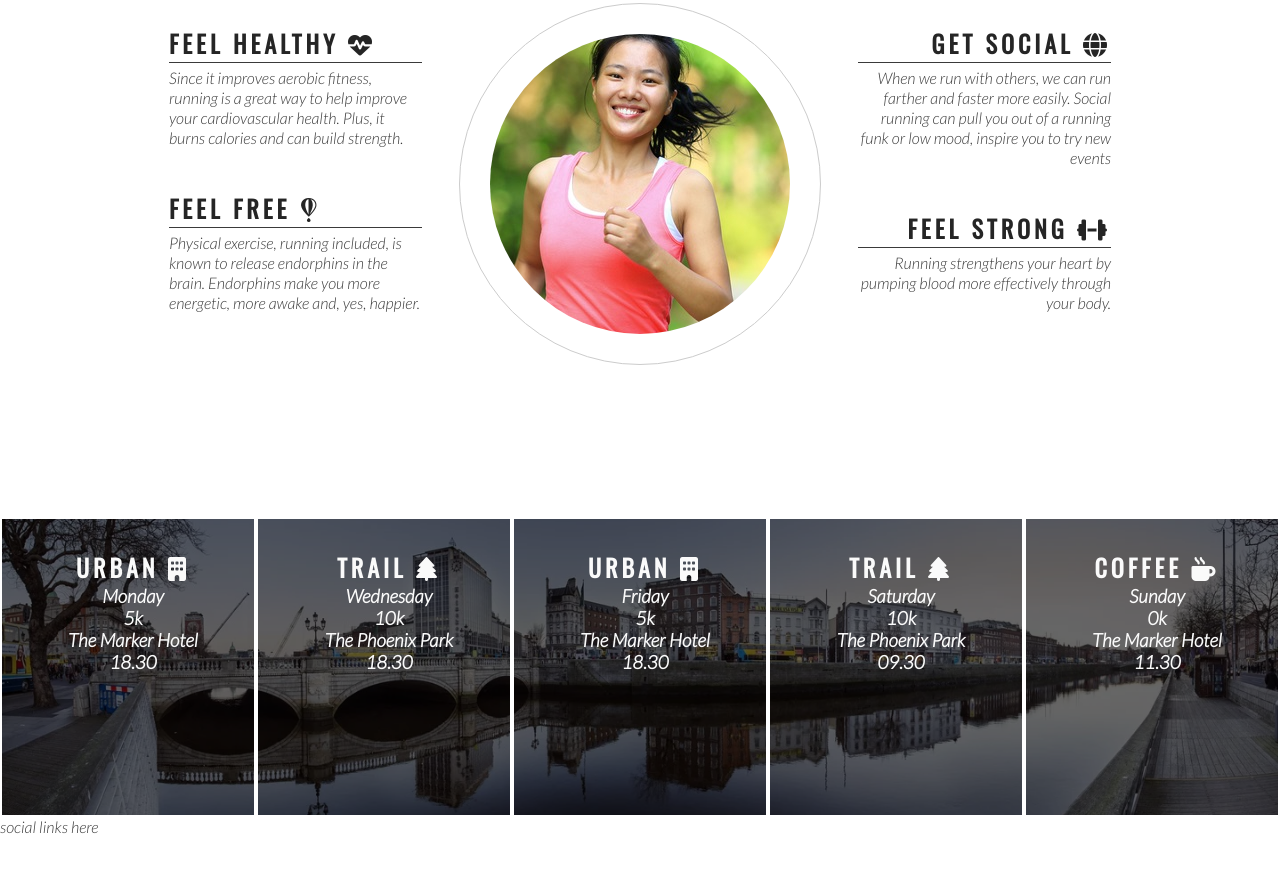
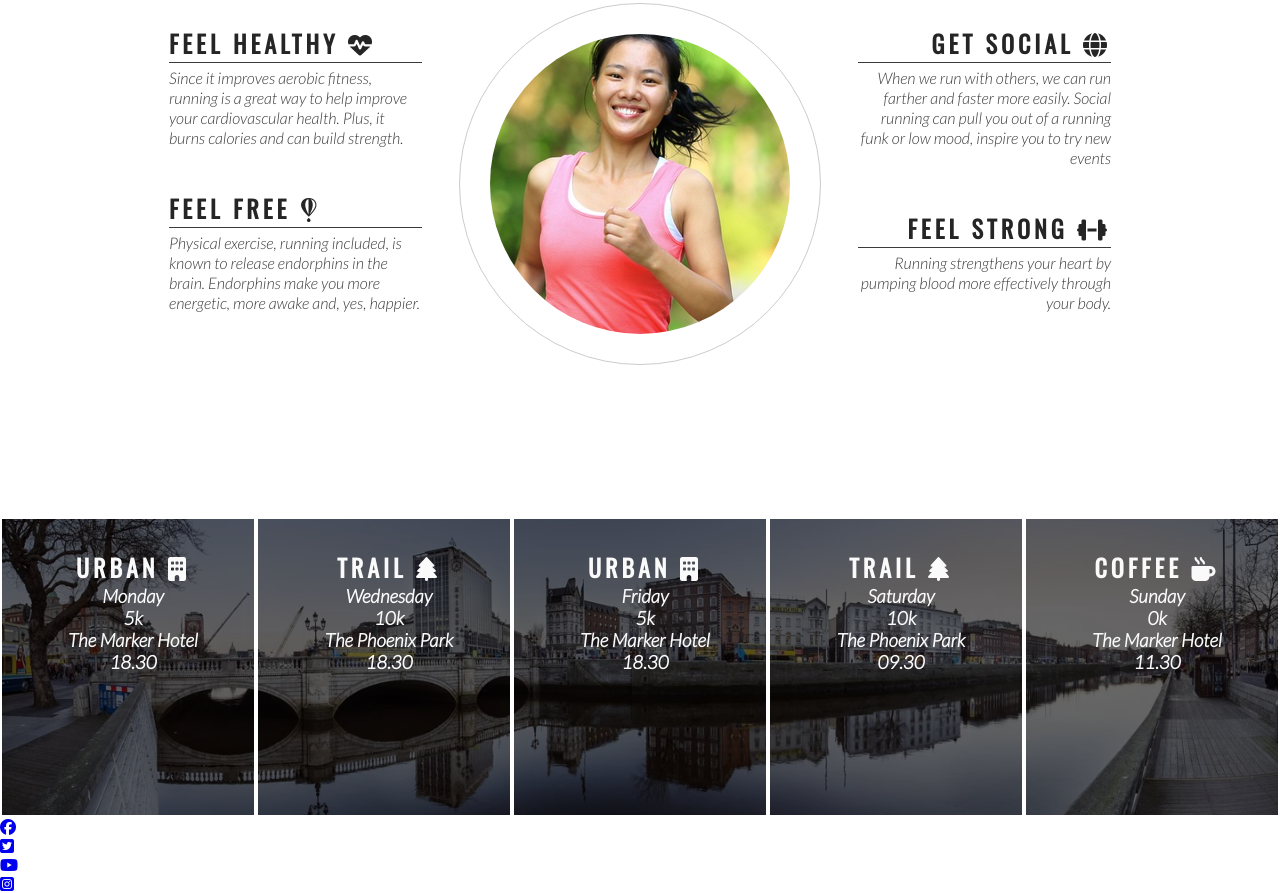
Before and after one commit to PaulR1209/love-running, a plain HTML site: page index.html in a window 1280 px wide. Shown: the part 778-1671 px from the top of the page. Before the commit the page ends 1614 px from the top, so only its background shows below. Drawn offline with nearby package versions, Linux system fonts and the light colour scheme.

Commit message:
add social media icons to footer

```diff
--- a/index.html
+++ b/index.html
@@ -121,7 +121,24 @@
         </div>
     </section>
     <footer>
-        social links here
+        <ul>
+            <li>
+                <a href="https://facebook.com" target="_blank" rel="noopener"
+                aria-label="Visit our Facebook page (opens in a new tab)"><i class="fa-brands fa-facebook"></i></a>
+            </li>
+            <li>
+                <a href="https://twitter.com" target="_blank" rel="noopener"
+                    aria-label="Visit our Twitter page (opens in a new tab)"><i class="fa-brands fa-square-twitter"></i></a>
+            </li>
+            <li>
+                <a href="https://youtube.com" target="_blank" rel="noopener"
+                    aria-label="Visit our YouTube page (opens in a new tab)"><i class="fa-brands fa-youtube"></i></a>
+            </li>
+            <li>
+                <a href="https://instagram.com" target="_blank" rel="noopener"
+                    aria-label="Visit our Instagram page (opens in a new tab)"><i class="fa-brands fa-square-instagram"></i></a>
+            </li>
+        </ul>
     </footer>
 
     <!-- font awesome script-->
```
